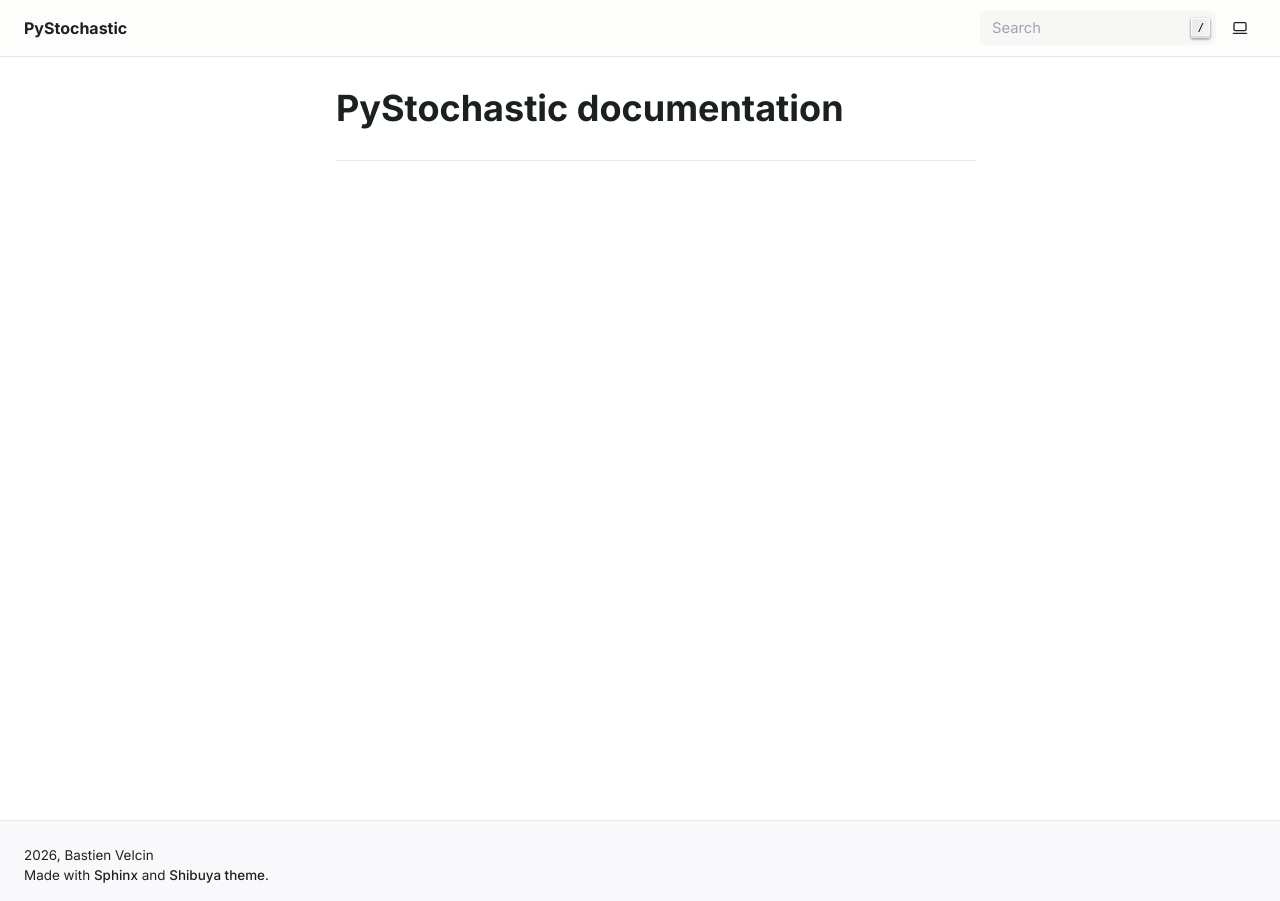
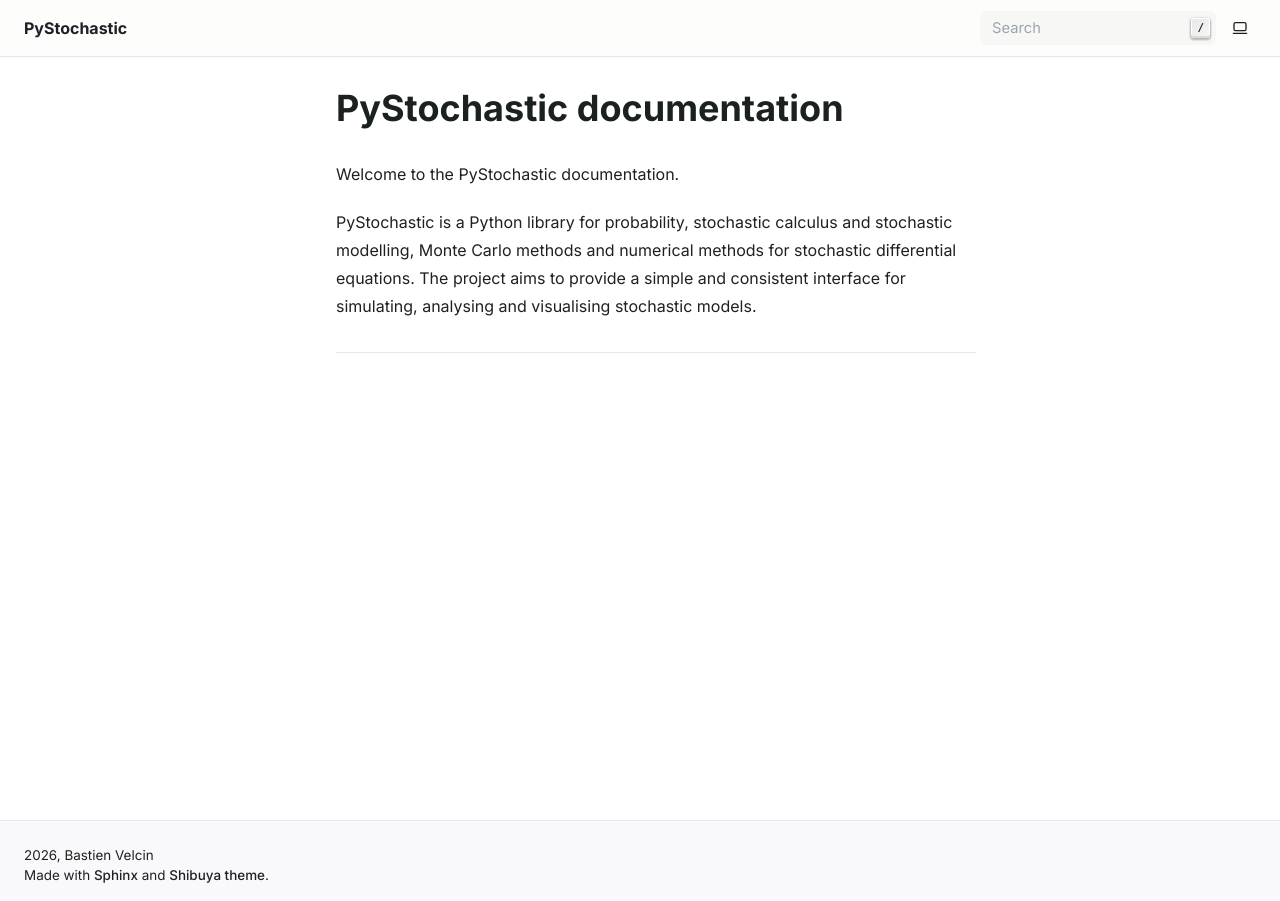
Before and after one commit to BastienVelcin/PyStochastic, a Sphinx documentation site: the page built from docs/source/index.md, in a window 1280 px wide. Built offline with Sphinx 7.4.7, drawn with Linux system fonts in a browser that asks for light colours; pages that are not in the unit, such as notebooks, are missing from menus.

````diff
--- a/docs/source/index.md
+++ b/docs/source/index.md
@@ -1,4 +1,11 @@
 # PyStochastic documentation
+
+
+Welcome to the PyStochastic documentation.
+
+PyStochastic is a Python library for probability, stochastic calculus and stochastic modelling, Monte Carlo methods and numerical methods for stochastic differential equations.
+The project aims to provide a simple and consistent interface for simulating, analysing and visualising stochastic models.
+
 ```{toctree}
 :maxdepth: 2
 :caption: Contents
````
Also changed, not shown: docs/temp/index.md (+0 -5 lines).
